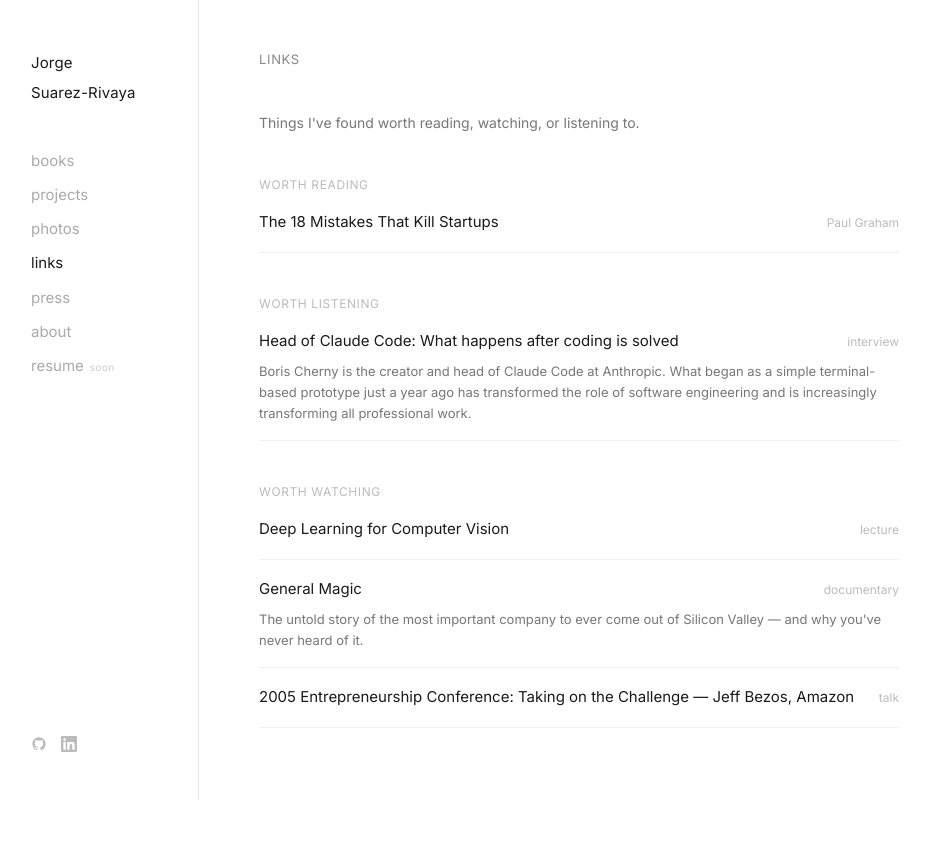
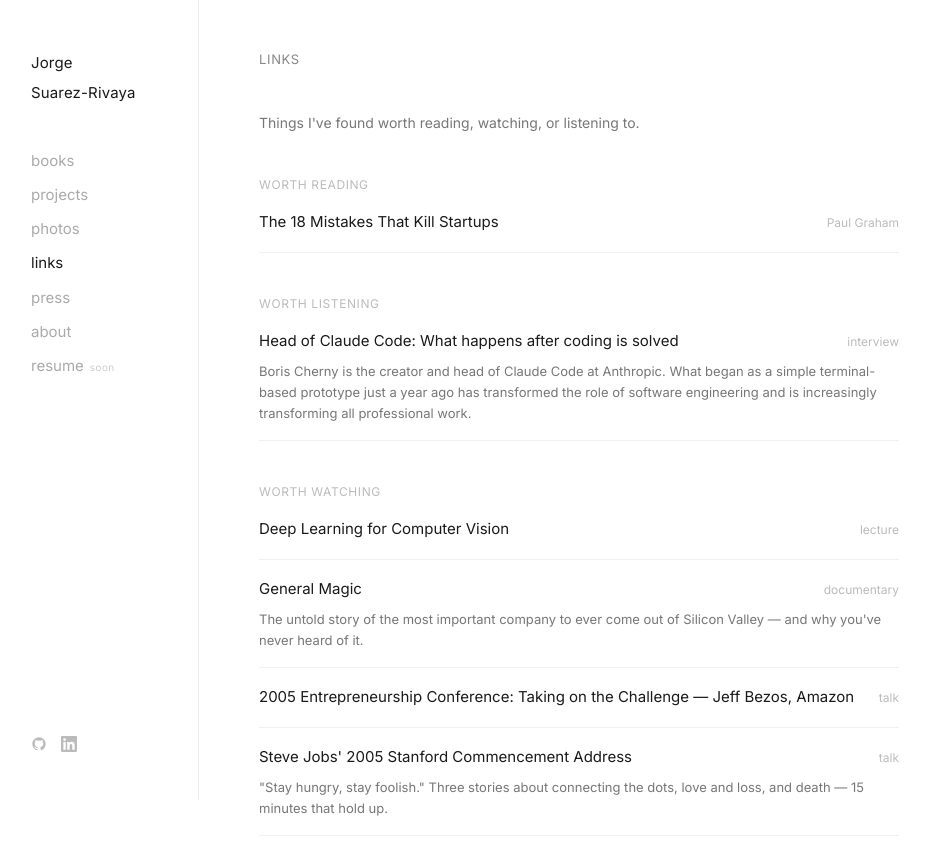
Before and after one commit to jsrivaya/jsrivaya.github.io, a Next.js app: page /links in a window 1280 px wide. Shown: the top 854 px of the page, without its empty margins (1-931 px from the left). Before the commit the page ends 816 px from the top, so only its background shows below. Built offline with nearby package versions, Linux system fonts and the light colour scheme.

Commit message:
Add Steve Jobs 2005 Stanford Commencement Address to Worth Watching

```diff
--- a/app/links/page.tsx
+++ b/app/links/page.tsx
@@ -49,6 +49,12 @@ const mustWatch: {
     type: "talk",
     href: "https://www.youtube.com/watch?v=WhnDvvNS8zQ",
     note: "",
+  },
+  {
+    title: "Steve Jobs' 2005 Stanford Commencement Address",
+    type: "talk",
+    href: "https://www.youtube.com/watch?v=UF8uR6Z6KLc",
+    note: "\"Stay hungry, stay foolish.\" Three stories about connecting the dots, love and loss, and death — 15 minutes that hold up.",
   },
 ];
 
```
